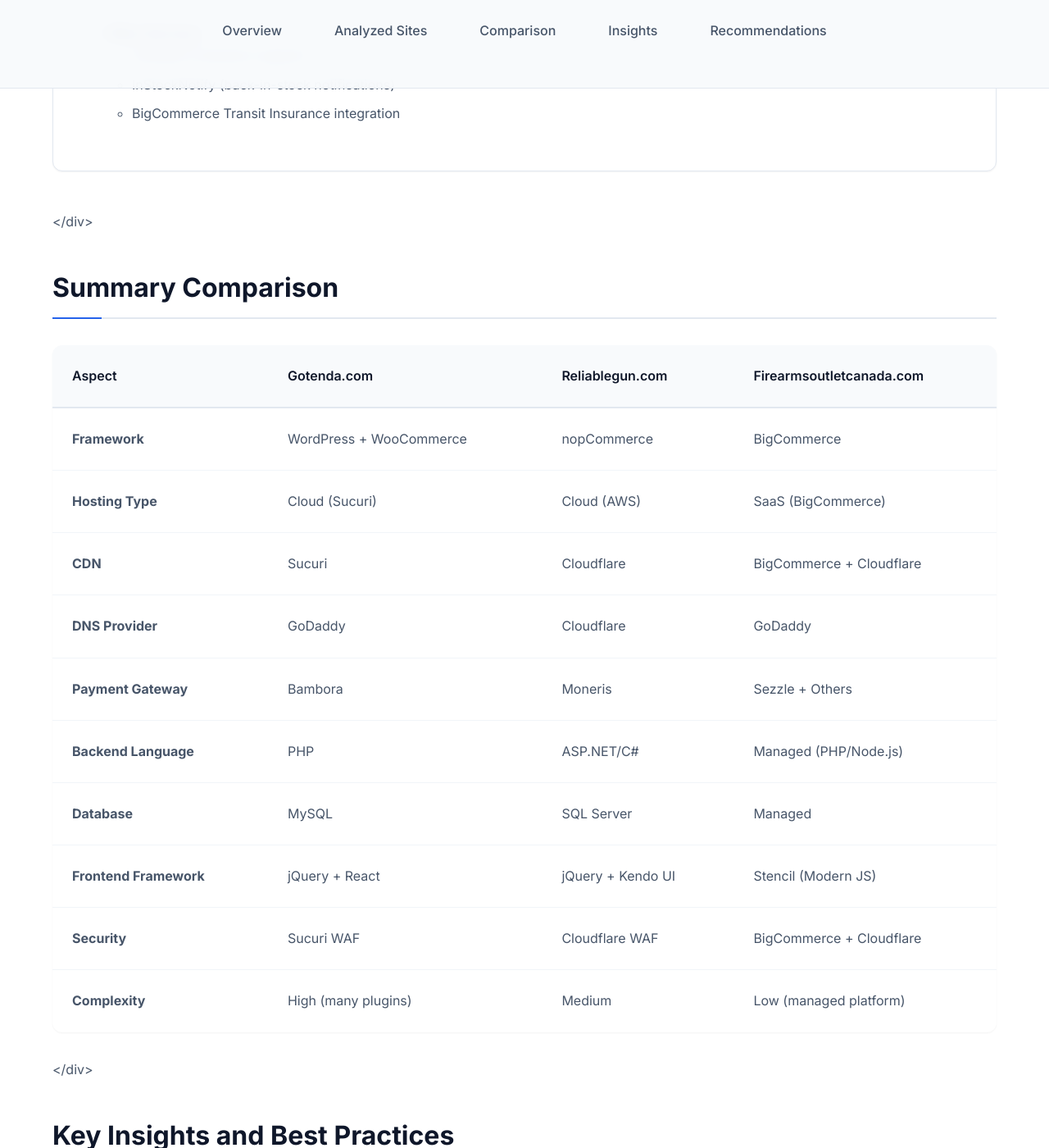
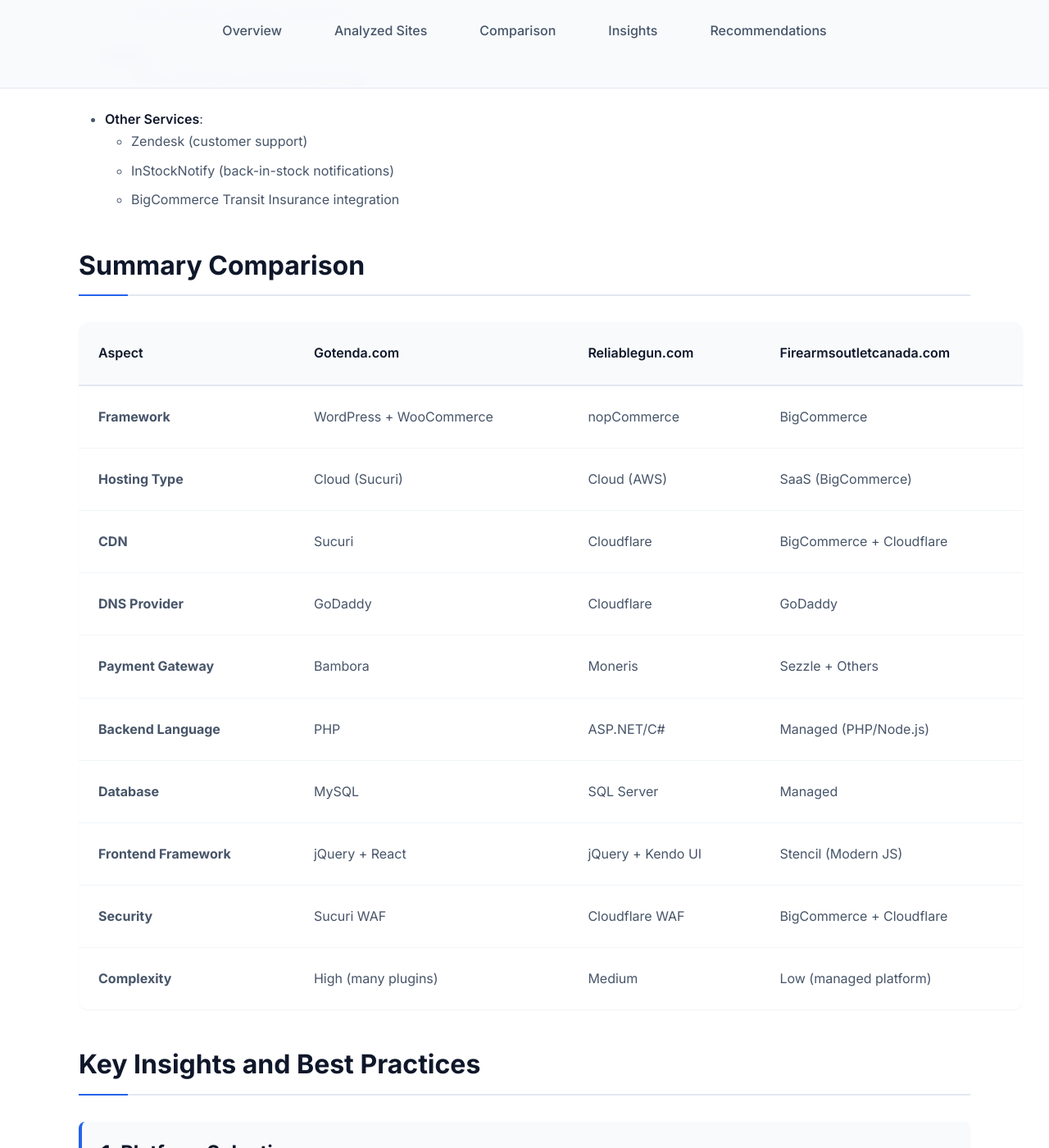
Before and after one commit to Ray-SunR/firearm-ecommerce-research, a Jekyll site: the page built from index.md, in a window 1280 px wide and 1400 px high, scrolled down 6140 px. Shown: the whole window at 82% size. Built offline with Jekyll 4.4.1, drawn with Linux system fonts in a browser that asks for light colours.

Commit message:
Fix: Remove HTML divs and use pure markdown with kramdown attribute lists
- Replace HTML div wrappers with markdown heading classes
- Update CSS to style headings with classes instead of divs
- All markdown now renders properly without raw text

```diff
--- a/assets/css/main.css
+++ b/assets/css/main.css
@@ -209,32 +209,34 @@ code {
 }
 
 /* Cards */
-.site-card {
+h3.site-card {
     background: var(--bg-primary);
     border: 1px solid var(--border);
     border-radius: var(--radius-lg);
     padding: var(--spacing-lg);
     margin-bottom: var(--spacing-xl);
+    margin-top: var(--spacing-xl);
     box-shadow: var(--shadow-sm);
     transition: all 0.3s ease;
-}
-
-.site-card:hover {
-    box-shadow: var(--shadow-md);
-    transform: translateY(-2px);
-}
-
-.site-card h3 {
     color: var(--primary);
-    margin-top: 0;
     display: flex;
     align-items: center;
     gap: var(--spacing-sm);
 }
 
-.site-card h3::before {
+h3.site-card::before {
     content: '🌐';
     font-size: 1.5rem;
+}
+
+h3.site-card ~ * {
+    margin-left: var(--spacing-lg);
+    margin-right: var(--spacing-lg);
+}
+
+h3.site-card ~ *:last-child {
+    margin-bottom: var(--spacing-lg);
+    padding-bottom: var(--spacing-lg);
 }
 
 /* Lists */
--- a/index.md
+++ b/index.md
@@ -11,9 +11,8 @@ This document provides a comprehensive analysis of three e-commerce websites' te
 ## Analyzed Sites
 {: #sites}
 
-<div class="site-card">
-
 ### 1. Gotenda.com
+{: .site-card}
 
 **Website**: [https://www.gotenda.com](https://www.gotenda.com)
 
@@ -69,11 +68,8 @@ This document provides a comprehensive analysis of three e-commerce websites' te
   - Mailchimp for WordPress
   - Google Site Verification
 
-</div>
-
-<div class="site-card">
-
 ### 2. Reliablegun.com
+{: .site-card}
 
 **Website**: [https://www.reliablegun.com](https://www.reliablegun.com)
 
@@ -123,11 +119,8 @@ This document provides a comprehensive analysis of three e-commerce websites' te
   - Content Security Policy (CSP) headers
   - Strict Transport Security (HSTS)
 
-</div>
-
-<div class="site-card">
-
 ### 3. Firearmsoutletcanada.com
+{: .site-card}
 
 **Website**: [https://firearmsoutletcanada.com](https://firearmsoutletcanada.com)
 
@@ -181,10 +174,6 @@ This document provides a comprehensive analysis of three e-commerce websites' te
   - InStockNotify (back-in-stock notifications)
   - BigCommerce Transit Insurance integration
 
-</div>
-
-</div>
-
 ## Summary Comparison
 {: #comparison}
 
@@ -201,14 +190,11 @@ This document provides a comprehensive analysis of three e-commerce websites' te
 | **Security** | Sucuri WAF | Cloudflare WAF | BigCommerce + Cloudflare |
 | **Complexity** | High (many plugins) | Medium | Low (managed platform) |
 
-</div>
-
 ## Key Insights and Best Practices
 {: #insights}
 
-<div class="insight-item">
-
 ### 1. Platform Selection
+{: .insight-item}
 
 - **WordPress/WooCommerce**: Best for businesses wanting full control and customization, but requires more maintenance. **Firearm-friendly platform.**
 - **nopCommerce**: Good for .NET environments, offers flexibility with enterprise features. **Firearm-friendly platform.**
@@ -219,68 +205,46 @@ This document provides a comprehensive analysis of three e-commerce websites' te
 Shopify does NOT allow firearm sales. For firearms e-commerce, consider WordPress/WooCommerce, BigCommerce, nopCommerce, or other firearm-compliant platforms.
 </div>
 
-</div>
-
-<div class="insight-item">
-
 ### 2. Hosting Strategy
+{: .insight-item}
 
 - All three sites use cloud hosting, indicating scalability is a priority
 - CDN usage is universal, showing importance of global performance
 - Security layers (WAF) are implemented across all sites
 
-</div>
-
-<div class="insight-item">
-
 ### 3. DNS Management
+{: .insight-item}
 
 - Two sites use GoDaddy DNS (simple setup)
 - One site uses Cloudflare DNS (integrated with CDN/WAF)
 
-</div>
-
-<div class="insight-item">
-
 ### 4. Payment Processing
+{: .insight-item}
 
 - All use Canadian payment processors (Bambora, Moneris)
 - Modern payment options (Sezzle BNPL) are being adopted
 
-</div>
-
-<div class="insight-item">
-
 ### 5. Performance Optimization
+{: .insight-item}
 
 - All sites implement CDN for static assets
 - Image optimization tools are used
 - Modern JavaScript frameworks for better UX
 
-</div>
-
-<div class="insight-item">
-
 ### 6. Marketing & Analytics
+{: .insight-item}
 
 - Google Analytics is standard across all sites
 - Email marketing (Klaviyo, Mailchimp) is common
 - Review systems (Yotpo) enhance trust
 
-</div>
-
-<div class="insight-item">
-
 ### 7. Security Best Practices
+{: .insight-item}
 
 - All sites use HTTPS/SSL
 - WAF (Web Application Firewall) protection
 - CSP headers where applicable
 - Regular security updates (especially important for WordPress)
-
-</div>
-
-</div>
 
 ## Recommendations for Building Your E-commerce Site
 {: #recommendations}
```
Also changed, not shown: Gemfile.lock (added), 2 other files.
